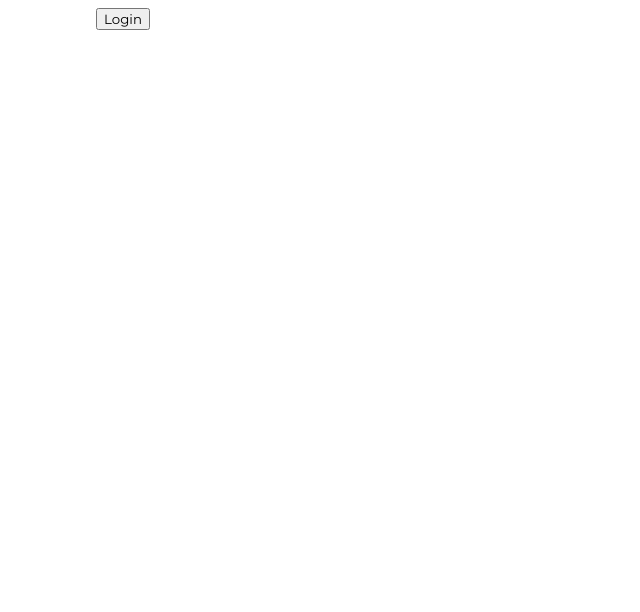
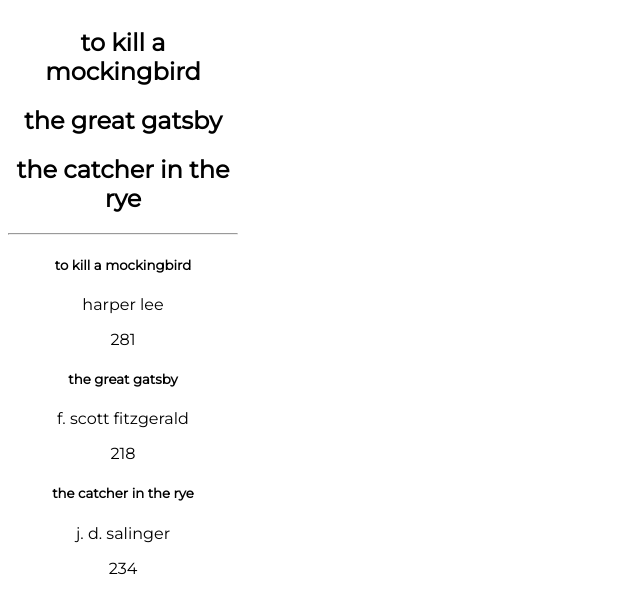
Before and after one commit to douglas86/ci-react-challenge, a React (Create React App) app in the folder my-app/: page / in a window 1280 px wide. Shown: the top 612 px of the page, without its empty margins (0-640 px from the left). Built offline with nearby package versions, Linux system fonts and the light colour scheme.

Commit message:
added: rendering and list with a map

```diff
--- a/my-app/src/App.js
+++ b/my-app/src/App.js
@@ -1,11 +1,11 @@
 import css from './App.module.css';
-import NavBarForm from './components/NavBarForm';
+import RenderingLists from "./components/RenderingLists";
 
 function App() {
     return (
         <div className={css.App}>
             <div>
-                <NavBarForm/>
+                <RenderingLists/>
             </div>
         </div>
     );
--- /dev/null
+++ b/my-app/src/components/Book.jsx
@@ -0,0 +1,11 @@
+export const Book = props => {
+    const {title, author, pages} = props.book;
+
+    return (
+        <div>
+            <h5>{title}</h5>
+            <p>{author}</p>
+            <p>{pages}</p>
+        </div>
+    )
+}
--- /dev/null
+++ b/my-app/src/components/RenderingLists.jsx
@@ -0,0 +1,43 @@
+import {Book} from "./Book";
+
+const RenderingLists = () => {
+    const bookList = [
+        'to kill a mockingbird',
+        'the great gatsby',
+        'the catcher in the rye',
+    ]
+
+    const books = [
+        {
+            title: 'to kill a mockingbird',
+            author: 'harper lee',
+            pages: 281
+        },
+        {
+            title: 'the great gatsby',
+            author: 'f. scott fitzgerald',
+            pages: 218
+        },
+        {
+            title: 'the catcher in the rye',
+            author: 'j. d. salinger',
+            pages: 234
+        }
+    ]
+
+    return (
+        <div>
+            {bookList.map((book, index) => {
+                return <h2 key={index}>{book}</h2>
+            })}
+            <hr/>
+            {books.map((book, index) => {
+                return (
+                    <Book key={index} book={book} />
+                )
+            })}
+        </div>
+    )
+}
+
+export default RenderingLists;
```
